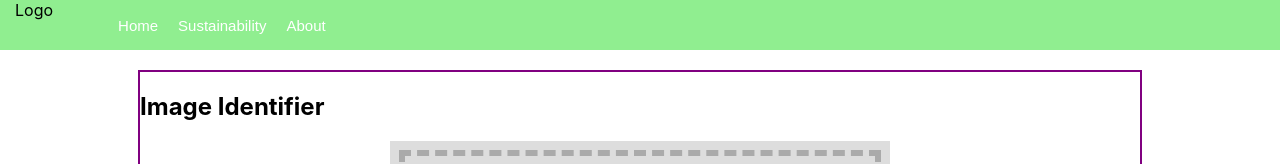
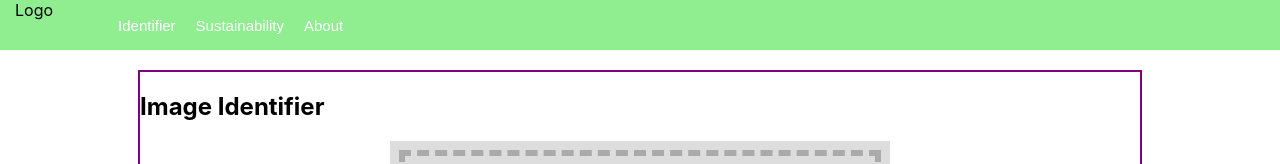
Before and after one commit to jacoblovelace/HooHacks23, a React (Create React App) app in the folder client/: page / in a window 1280 px wide. Shown: the top 164 px of the page. Built offline with nearby package versions, Linux system fonts and the light colour scheme.

Commit message:
scroll to refs

```diff
--- a/client/src/App.js
+++ b/client/src/App.js
@@ -1,15 +1,35 @@
+import { useRef } from 'react';
+
 import './App.css';
 import Navbar from './components/Navbar';
 import Identifier from './components/Identifier';
 import Sustainability from './components/Sustainability';
 
 function App() {
+  const identifierDiv = useRef(null);
+  const sustainabilityDiv = useRef(null);
+
+
+  function handleScroll(ref) {
+    console.log('clicked');
+    const topOfDiv = ref.current.offsetTop;
+    console.log(topOfDiv);
+    window.scrollTo({
+      top: topOfDiv,
+      behavior: 'smooth'
+    });
+  }
   return (
     <div>
-      <Navbar />
+      <Navbar handleScroll = {handleScroll} />
       <div className="main-body">
-        <Identifier />
-        <Sustainability />
+        <div ref = {identifierDiv}>
+          <Identifier/>
+        </div>
+        <div ref = {sustainabilityDiv}>
+          <Sustainability/>
+        </div>
+
       </div>
     </div>
   );
--- a/client/src/components/Navbar.js
+++ b/client/src/components/Navbar.js
@@ -1,14 +1,14 @@
 import './Navbar.css';
 import { Link } from 'react-router-dom';
-function Navbar() {
+function Navbar(props) {
   return (
     <div className="nav">
           <div className="nav-logo">
             Logo
           </div>
           <ul>
-              <button>Home</button>
-              <button>Sustainability</button>
+              <button onClick = {() => props.handleScroll(props.identiferDiv)}>Identifier</button>
+              <button onClick = {() => props.handleScroll(props.sustainabilityDiv)}>Sustainability</button>
               <button>About</button>
             </ul>
     </div>
```
